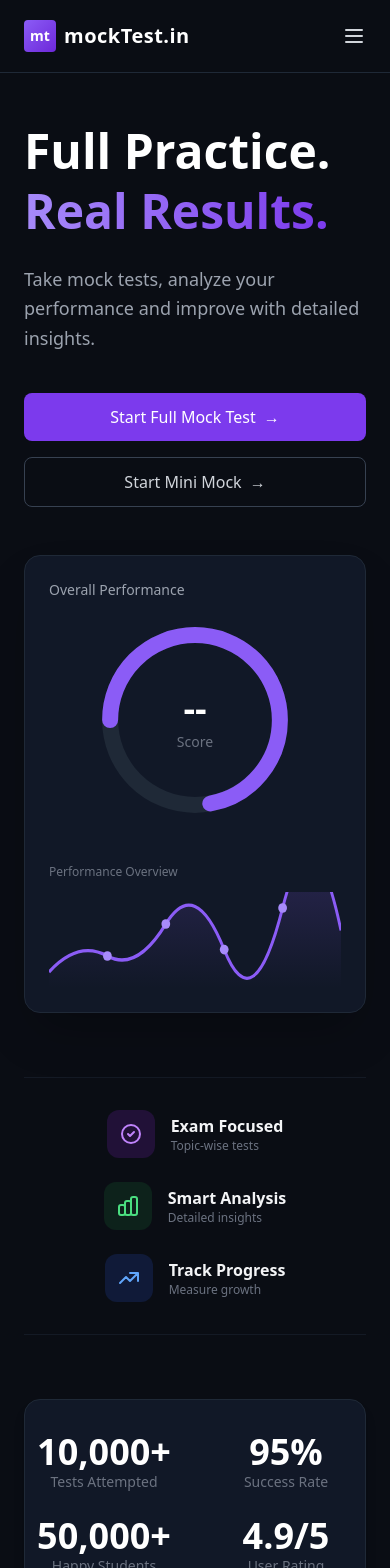
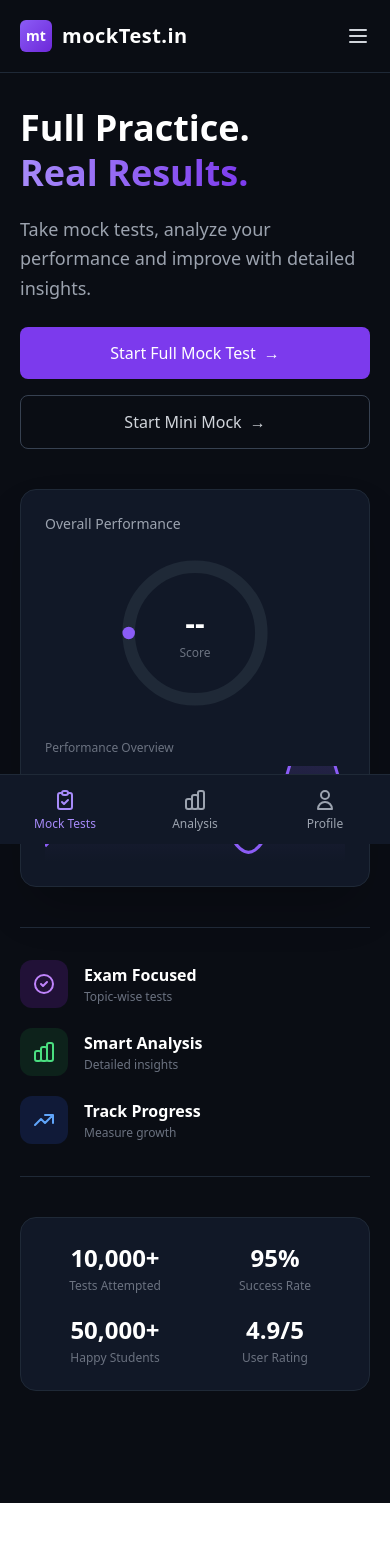
Before and after one commit to chaman640/demoMocck1, a React app in the folder frontend/: page / in a window 390 px wide. Shown: the top 1568 px of the page. After the commit the page ends 1503 px from the top, so only its background shows below. Built offline with nearby package versions, Linux system fonts and the light colour scheme; no server answers; the HTML template or start-up script is replaced by a standard one.

Commit message:
try to make home page mobile frindly

```diff
--- a/frontend/src/pages/HomePage.jsx
+++ b/frontend/src/pages/HomePage.jsx
@@ -7,7 +7,7 @@
   const navigate = useNavigate();
 
   const { data, isLoading, isError } = useQuery({
-    queryKey: ["overview", "UP Police Constable"], // same key = cache reuse hoga
+    queryKey: ["overview", "UP Police Constable"],
     queryFn: async () => {
       const encodedExamName = encodeURIComponent("UP Police Constable");
       const res = await api.get(`/analysis/overview/active_user/${encodedExamName}`);
@@ -17,79 +17,95 @@
 
   const averageScore = data?.averageScore ?? null;
   const displayedScore = isLoading || isError || averageScore === null ? "--" : `${averageScore}%`;
+  // SVG stroke-dasharray ke liye score ko circle percentage me convert karte hain
+  const scoreDashArray = averageScore !== null ? `${averageScore}, 100` : "0, 100";
 
   return (
-    <div className="min-h-screen bg-[#0A0D14] text-white font-sans selection:bg-[#7C3AED] selection:text-white">
+    <div className="min-h-screen bg-[#0A0D14] text-white font-sans pb-20 selection:bg-[#7C3AED] selection:text-white">
+
       {/* Navbar */}
-      <nav className="flex items-center justify-between px-6 py-5 max-w-7xl mx-auto border-b border-gray-800">
-        <div className="flex items-center gap-2 cursor-pointer">
-          <div className="w-8 h-8 rounded bg-gradient-to-br from-[#8B5CF6] to-[#6D28D9] flex items-center justify-center font-bold text-sm">
+      <nav className="flex items-center justify-between px-5 py-5 border-b border-gray-800">
+        <div className="flex items-center gap-2.5">
+          <div className="w-8 h-8 rounded-md bg-gradient-to-br from-[#8B5CF6] to-[#6D28D9] flex items-center justify-center font-bold text-sm">
             mt
           </div>
           <span className="text-xl font-semibold tracking-wide">mockTest.in</span>
         </div>
-        <div className="md:hidden">
         <svg className="w-6 h-6 text-gray-300" fill="none" stroke="currentColor" viewBox="0 0 24 24">
           <path strokeLinecap="round" strokeLinejoin="round" strokeWidth="2" d="M4 6h16M4 12h16M4 18h16" />
         </svg>
-        </div>
       </nav>
 
       {/* Main Content */}
-      <main className="max-w-7xl mx-auto px-6 py-12">
-        <div className="grid grid-cols-1 lg:grid-cols-2 gap-12 lg:gap-8 items-center mb-16">
+      <main className="px-5 py-8 max-w-lg mx-auto">
 
-          {/* Left Column */}
-          <div className="space-y-6">
-            <h1 className="text-5xl md:text-6xl font-bold leading-tight">
+        {/* Hero */}
+        <section className="mb-10">
+          <h1 className="text-4xl leading-tight font-bold mb-5">
             Full Practice.<br />
             <span className="text-transparent bg-clip-text bg-gradient-to-r from-[#A78BFA] to-[#7C3AED]">
               Real Results.
             </span>
           </h1>
-            <p className="text-gray-400 text-lg md:text-xl max-w-md leading-relaxed">
+          <p className="text-gray-400 text-lg leading-relaxed mb-6">
             Take mock tests, analyze your performance and improve with detailed insights.
           </p>
-            <div className="flex flex-col sm:flex-row gap-4 pt-4">
+          <div className="flex flex-col gap-4">
             <button
               onClick={() => navigate('/MockTest', { state: { mockType: "Full" } })}
-                className="px-6 py-3 bg-[#7C3AED] hover:bg-[#6D28D9] text-white font-medium rounded-lg transition-colors flex items-center justify-center gap-2"
+              className="py-3.5 px-6 rounded-lg text-base font-medium flex items-center justify-center gap-2 bg-[#7C3AED] text-white active:bg-[#6D28D9]"
             >
               Start Full Mock Test <span>&rarr;</span>
             </button>
             <button
               onClick={() => navigate('/MockTest', { state: { mockType: "Mini" } })}
-                className="px-6 py-3 bg-transparent border border-gray-700 hover:border-gray-500 text-gray-300 font-medium rounded-lg transition-colors flex items-center justify-center gap-2"
+              className="py-3.5 px-6 rounded-lg text-base font-medium flex items-center justify-center gap-2 bg-transparent border border-gray-700 text-gray-300 active:border-gray-500"
             >
               Start Mini Mock <span>&rarr;</span>
             </button>
           </div>
-          </div>
+        </section>
 
-          {/* Right Column */}
-          <div className="bg-[#111827] border border-gray-800 rounded-2xl p-6 shadow-2xl relative overflow-hidden flex flex-col justify-center">
-            <h3 className="text-sm text-gray-400 mb-6 font-medium">Overall Performance</h3>
-            <div className="flex flex-col sm:flex-row gap-8 items-center justify-center mb-8 w-full">
+        {/* Performance Card */}
+        <section className="bg-[#111827] border border-gray-800 rounded-2xl p-6 mb-10 shadow-2xl">
+          <h3 className="text-sm text-gray-400 mb-6">Overall Performance</h3>
 
-              <div className="relative w-48 h-48 flex-shrink-0">
+          <div className="flex justify-center mb-8">
+            <div className="relative w-[150px] h-[150px]">
               <svg viewBox="0 0 36 36" className="w-full h-full transform -rotate-90">
-                  <path className="text-gray-800" strokeWidth="3" stroke="currentColor" fill="none" d="M18 2.0845 a 15.9155 15.9155 0 0 1 0 31.831 a 15.9155 15.9155 0 0 1 0 -31.831" />
-                  <path className="text-[#8B5CF6]" strokeDasharray="72, 100" strokeWidth="3" strokeLinecap="round" stroke="currentColor" fill="none" d="M18 2.0845 a 15.9155 15.9155 0 0 1 0 31.831 a 15.9155 15.9155 0 0 1 0 -31.831" />
+                <path
+                  className="text-gray-800"
+                  strokeWidth="3"
+                  stroke="currentColor"
+                  fill="none"
+                  d="M18 2.0845 a 15.9155 15.9155 0 0 1 0 31.831 a 15.9155 15.9155 0 0 1 0 -31.831"
+                />
+                <path
+                  className="text-[#8B5CF6]"
+                  strokeDasharray={scoreDashArray}
+                  strokeWidth="3"
+                  strokeLinecap="round"
+                  stroke="currentColor"
+                  fill="none"
+                  d="M18 2.0845 a 15.9155 15.9155 0 0 1 0 31.831 a 15.9155 15.9155 0 0 1 0 -31.831"
+                />
               </svg>
               <div className="absolute inset-0 flex flex-col items-center justify-center">
-                  <span className="text-4xl font-bold text-white">{displayedScore}</span>
-                  <span className="text-sm text-gray-500 mt-1">Score</span>
+                <span className="text-3xl font-bold">{displayedScore}</span>
+                <span className="text-xs text-gray-500 mt-1">Score</span>
+              </div>
             </div>
           </div>
 
-            </div>
-
-            <div className="w-full mt-4">
-              <h3 className="text-xs text-gray-500 mb-3">Performance Overview</h3>
+          <h3 className="text-xs text-gray-500 mb-2.5">Performance Overview</h3>
           <div className="w-full h-24 relative flex items-end">
-                <svg className="w-full h-full preserve-aspect-ratio-none" viewBox="0 0 100 30" preserveAspectRatio="none">
+            <svg className="w-full h-full" viewBox="0 0 100 30" preserveAspectRatio="none">
               <path d="M0,25 Q10,15 20,20 T40,10 T60,18 T80,5 T100,12" fill="none" stroke="#8B5CF6" strokeWidth="1" />
-                  <path d="M0,25 Q10,15 20,20 T40,10 T60,18 T80,5 T100,12 L100,30 L0,30 Z" fill="url(#gradient)" opacity="0.2" />
+              <path
+                d="M0,25 Q10,15 20,20 T40,10 T60,18 T80,5 T100,12 L100,30 L0,30 Z"
+                fill="url(#gradient)"
+                opacity="0.2"
+              />
               <defs>
                 <linearGradient id="gradient" x1="0" x2="0" y1="0" y2="1">
                   <stop offset="0%" stopColor="#8B5CF6" stopOpacity="1" />
@@ -102,129 +118,100 @@
               <circle cx="80" cy="5" r="1.5" fill="#A78BFA" />
             </svg>
           </div>
+        </section>
+
+        {/* Feature Row */}
+        <section className="flex flex-col gap-5 py-8 border-y border-gray-800 mb-10">
+          <div className="flex items-center gap-4">
+            <div className="w-12 h-12 rounded-xl flex items-center justify-center bg-purple-900/30 text-purple-400 flex-shrink-0">
+              <svg className="w-6 h-6" fill="none" stroke="currentColor" viewBox="0 0 24 24">
+                <path strokeLinecap="round" strokeLinejoin="round" strokeWidth="2" d="M9 12l2 2 4-4m6 2a9 9 0 11-18 0 9 9 0 0118 0z" />
+              </svg>
             </div>
+            <div>
+              <h3 className="text-base font-semibold mb-0.5">Exam Focused</h3>
+              <p className="text-xs text-gray-500">Topic-wise tests</p>
             </div>
           </div>
 
-        <div className="grid grid-cols-1 md:grid-cols-3 gap-6 mb-16 py-8 border-y border-gray-800/50">
-          <div className="flex gap-4 items-center justify-center">
-            <div className="w-12 h-12 rounded-xl bg-purple-900/30 flex items-center justify-center text-purple-400">
-              <svg className="w-6 h-6" fill="none" stroke="currentColor" viewBox="0 0 24 24"><path strokeLinecap="round" strokeLinejoin="round" strokeWidth="2" d="M9 12l2 2 4-4m6 2a9 9 0 11-18 0 9 9 0 0118 0z" /></svg>
+          <div className="flex items-center gap-4">
+            <div className="w-12 h-12 rounded-xl flex items-center justify-center bg-green-900/30 text-green-400 flex-shrink-0">
+              <svg className="w-6 h-6" fill="none" stroke="currentColor" viewBox="0 0 24 24">
+                <path strokeLinecap="round" strokeLinejoin="round" strokeWidth="2" d="M9 19v-6a2 2 0 00-2-2H5a2 2 0 00-2 2v6a2 2 0 002 2h2a2 2 0 002-2zm0 0V9a2 2 0 012-2h2a2 2 0 012 2v10m-6 0a2 2 0 002 2h2a2 2 0 002-2m0 0V5a2 2 0 012-2h2a2 2 0 012 2v14a2 2 0 01-2 2h-2a2 2 0 01-2-2z" />
+              </svg>
             </div>
             <div>
-              <h3 className="text-md font-semibold text-gray-100">Exam Focused</h3>
-              <p className="text-xs text-gray-500">Topic-wise tests</p>
-            </div>
-          </div>
-          <div className="flex gap-4 items-center justify-center">
-            <div className="w-12 h-12 rounded-xl bg-green-900/30 flex items-center justify-center text-green-400">
-              <svg className="w-6 h-6" fill="none" stroke="currentColor" viewBox="0 0 24 24"><path strokeLinecap="round" strokeLinejoin="round" strokeWidth="2" d="M9 19v-6a2 2 0 00-2-2H5a2 2 0 00-2 2v6a2 2 0 002 2h2a2 2 0 002-2zm0 0V9a2 2 0 012-2h2a2 2 0 012 2v10m-6 0a2 2 0 002 2h2a2 2 0 002-2m0 0V5a2 2 0 012-2h2a2 2 0 012 2v14a2 2 0 01-2 2h-2a2 2 0 01-2-2z" /></svg>
-            </div>
-            <div>
-              <h3 className="text-md font-semibold text-gray-100">Smart Analysis</h3>
+              <h3 className="text-base font-semibold mb-0.5">Smart Analysis</h3>
               <p className="text-xs text-gray-500">Detailed insights</p>
             </div>
           </div>
-          <div className="flex gap-4 items-center justify-center">
-            <div className="w-12 h-12 rounded-xl bg-blue-900/30 flex items-center justify-center text-blue-400">
-              <svg className="w-6 h-6" fill="none" stroke="currentColor" viewBox="0 0 24 24"><path strokeLinecap="round" strokeLinejoin="round" strokeWidth="2" d="M13 7h8m0 0v8m0-8l-8 8-4-4-6 6" /></svg>
+
+          <div className="flex items-center gap-4">
+            <div className="w-12 h-12 rounded-xl flex items-center justify-center bg-blue-900/30 text-blue-400 flex-shrink-0">
+              <svg className="w-6 h-6" fill="none" stroke="currentColor" viewBox="0 0 24 24">
+                <path strokeLinecap="round" strokeLinejoin="round" strokeWidth="2" d="M13 7h8m0 0v8m0-8l-8 8-4-4-6 6" />
+              </svg>
             </div>
             <div>
-              <h3 className="text-md font-semibold text-gray-100">Track Progress</h3>
+              <h3 className="text-base font-semibold mb-0.5">Track Progress</h3>
               <p className="text-xs text-gray-500">Measure growth</p>
             </div>
           </div>
+        </section>
+
+        {/* Stats Grid */}
+        <section className="grid grid-cols-2 gap-5 bg-[#111827] border border-gray-800 rounded-2xl p-6 text-center">
+          <div>
+            <h4 className="text-2xl font-bold mb-1">10,000+</h4>
+            <p className="text-xs text-gray-500">Tests Attempted</p>
           </div>
-
-        <div className="grid grid-cols-2 md:grid-cols-4 gap-6 py-8 mb-16 rounded-2xl bg-[#111827] border border-gray-800 shadow-lg">
-          <div className="text-center">
-            <p className="text-4xl font-bold text-white">10,000+</p>
-            <p className="text-sm text-gray-500">Tests Attempted</p>
+          <div>
+            <h4 className="text-2xl font-bold mb-1">95%</h4>
+            <p className="text-xs text-gray-500">Success Rate</p>
           </div>
-          <div className="text-center">
-            <p className="text-4xl font-bold text-white">95%</p>
-            <p className="text-sm text-gray-500">Success Rate</p>
+          <div>
+            <h4 className="text-2xl font-bold mb-1">50,000+</h4>
+            <p className="text-xs text-gray-500">Happy Students</p>
           </div>
-          <div className="text-center">
-            <p className="text-4xl font-bold text-white">50,000+</p>
-            <p className="text-sm text-gray-500">Happy Students</p>
+          <div>
+            <h4 className="text-2xl font-bold mb-1">4.9/5</h4>
+            <p className="text-xs text-gray-500">User Rating</p>
           </div>
-          <div className="text-center">
-            <p className="text-4xl font-bold text-white">4.9/5</p>
-            <p className="text-sm text-gray-500">User Rating</p>
-          </div>
-        </div>
-
-        <div className="py-12">
-          <div className="flex justify-between items-end mb-8">
-            <h2 className="text-2xl font-bold">Explore Features</h2>
-            <button className="text-sm text-gray-400 hover:text-white flex items-center gap-1 transition-colors">
-              View All <span>&rarr;</span>
-            </button>
-          </div>
-          <div className="grid grid-cols-1 md:grid-cols-3 gap-6">
-
-            <div
-              onClick={() => navigate('/MockTest')}
-              className="bg-[#111827] border border-gray-800 rounded-3xl p-6 cursor-pointer transition-all hover:-translate-y-1 hover:border-purple-500/50 group"
-            >
-              <div className="w-12 h-12 rounded-xl bg-[#1F2937] flex items-center justify-center text-[#A78BFA] mb-4 group-hover:bg-purple-900/30">
-                <svg className="w-6 h-6" fill="none" stroke="currentColor" viewBox="0 0 24 24"><path strokeLinecap="round" strokeLinejoin="round" strokeWidth="2" d="M9 5H7a2 2 0 00-2 2v12a2 2 0 002 2h10a2 2 0 002-2V7a2 2 0 00-2-2h-2M9 5a2 2 0 002 2h2a2 2 0 002-2M9 5a2 2 0 012-2h2a2 2 0 012 2m-6 9l2 2 4-4" /></svg>
-              </div>
-              <h3 className="text-lg font-bold mb-2">Mock Tests</h3>
-              <p className="text-sm text-gray-400 mb-6 line-clamp-2">
-                Take tests and challenge yourself with real exam pattern.
-              </p>
-              <div className="w-8 h-8 rounded-full bg-[#1F2937] flex items-center justify-center text-gray-400 group-hover:text-white group-hover:bg-purple-600 transition-colors">
-                &rarr;
-              </div>
-            </div>
-
-            <div
-              onClick={() => navigate('/AnalysisPage')}
-              className="bg-[#111827] border border-gray-800 rounded-3xl p-6 cursor-pointer transition-all hover:-translate-y-1 hover:border-green-500/50 group"
-            >
-              <div className="w-12 h-12 rounded-xl bg-[#1F2937] flex items-center justify-center text-[#10B981] mb-4 group-hover:bg-green-900/30">
-                <svg className="w-6 h-6" fill="none" stroke="currentColor" viewBox="0 0 24 24"><path strokeLinecap="round" strokeLinejoin="round" strokeWidth="2" d="M9 19v-6a2 2 0 00-2-2H5a2 2 0 00-2 2v6a2 2 0 002 2h2a2 2 0 002-2zm0 0V9a2 2 0 012-2h2a2 2 0 012 2v10m-6 0a2 2 0 002 2h2a2 2 0 002-2m0 0V5a2 2 0 012-2h2a2 2 0 012 2v14a2 2 0 01-2 2h-2a2 2 0 01-2-2z" /></svg>
-              </div>
-              <h3 className="text-lg font-bold mb-2">Analysis</h3>
-              <p className="text-sm text-gray-400 mb-6 line-clamp-2">
-                View your performance and get detailed analysis.
-              </p>
-              <div className="w-8 h-8 rounded-full bg-[#1F2937] flex items-center justify-center text-gray-400 group-hover:text-white group-hover:bg-green-600 transition-colors">
-                &rarr;
-              </div>
-            </div>
-
-            <div
-              onClick={() => navigate('/ProfilePage')}
-              className="bg-[#111827] border border-gray-800 rounded-3xl p-6 cursor-pointer transition-all hover:-translate-y-1 hover:border-blue-500/50 group"
-            >
-              <div className="w-12 h-12 rounded-xl bg-[#1F2937] flex items-center justify-center text-[#3B82F6] mb-4 group-hover:bg-blue-900/30">
-                <svg className="w-6 h-6" fill="none" stroke="currentColor" viewBox="0 0 24 24"><path strokeLinecap="round" strokeLinejoin="round" strokeWidth="2" d="M16 7a4 4 0 11-8 0 4 4 0 018 0zM12 14a7 7 0 00-7 7h14a7 7 0 00-7-7z" /></svg>
-              </div>
-              <h3 className="text-lg font-bold mb-2">Profile</h3>
-              <p className="text-sm text-gray-400 mb-6 line-clamp-2">
-                Manage your account and track your progress.
-              </p>
-              <div className="w-8 h-8 rounded-full bg-[#1F2937] flex items-center justify-center text-gray-400 group-hover:text-white group-hover:bg-blue-600 transition-colors">
-                &rarr;
-              </div>
-            </div>
-
-          </div>
-        </div>
+        </section>
       </main>
 
-      {/* Footer */}
-      <footer className="border-t border-gray-800/50 py-12 text-center flex flex-col items-center justify-center gap-2">
-        <div className="flex items-center gap-2">
-          <div className="w-6 h-6 rounded bg-gradient-to-br from-[#8B5CF6] to-[#6D28D9] flex items-center justify-center font-bold text-[10px]">
-            mt
-          </div>
-          <span className="text-md font-semibold text-gray-300">mockTest.in</span>
-        </div>
-      </footer>
+      {/* Bottom Navigation */}
+      <nav className="fixed bottom-0 left-0 w-full h-[70px] bg-[#111827] border-t border-gray-800 flex justify-around items-center z-50">
+        <button
+          onClick={() => navigate('/MockTest')}
+          className="flex flex-col items-center justify-center gap-1 w-1/3 text-[#A78BFA]"
+        >
+          <svg className="w-6 h-6" fill="none" stroke="currentColor" viewBox="0 0 24 24">
+            <path strokeLinecap="round" strokeLinejoin="round" strokeWidth="2" d="M9 5H7a2 2 0 00-2 2v12a2 2 0 002 2h10a2 2 0 002-2V7a2 2 0 00-2-2h-2M9 5a2 2 0 002 2h2a2 2 0 002-2M9 5a2 2 0 012-2h2a2 2 0 012 2m-6 9l2 2 4-4" />
+          </svg>
+          <span className="text-xs font-medium">Mock Tests</span>
+        </button>
+
+        <button
+          onClick={() => navigate('/UserAllAnalysis')}
+          className="flex flex-col items-center justify-center gap-1 w-1/3 text-gray-400"
+        >
+          <svg className="w-6 h-6" fill="none" stroke="currentColor" viewBox="0 0 24 24">
+            <path strokeLinecap="round" strokeLinejoin="round" strokeWidth="2" d="M9 19v-6a2 2 0 00-2-2H5a2 2 0 00-2 2v6a2 2 0 002 2h2a2 2 0 002-2zm0 0V9a2 2 0 012-2h2a2 2 0 012 2v10m-6 0a2 2 0 002 2h2a2 2 0 002-2m0 0V5a2 2 0 012-2h2a2 2 0 012 2v14a2 2 0 01-2 2h-2a2 2 0 01-2-2z" />
+          </svg>
+          <span className="text-xs font-medium">Analysis</span>
+        </button>
+
+        <button
+          onClick={() => navigate('/ProfilePage')}
+          className="flex flex-col items-center justify-center gap-1 w-1/3 text-gray-400"
+        >
+          <svg className="w-6 h-6" fill="none" stroke="currentColor" viewBox="0 0 24 24">
+            <path strokeLinecap="round" strokeLinejoin="round" strokeWidth="2" d="M16 7a4 4 0 11-8 0 4 4 0 018 0zM12 14a7 7 0 00-7 7h14a7 7 0 00-7-7z" />
+          </svg>
+          <span className="text-xs font-medium">Profile</span>
+        </button>
+      </nav>
     </div>
   );
 };
```
Lines whose indentation alone changed are shown as unchanged.
